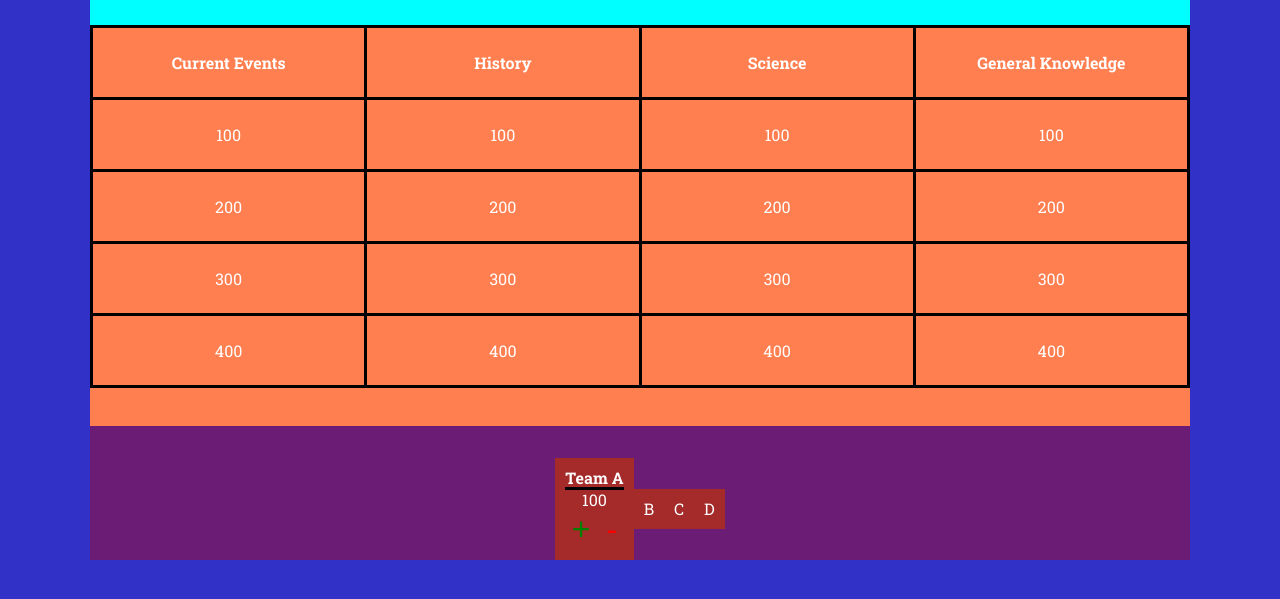
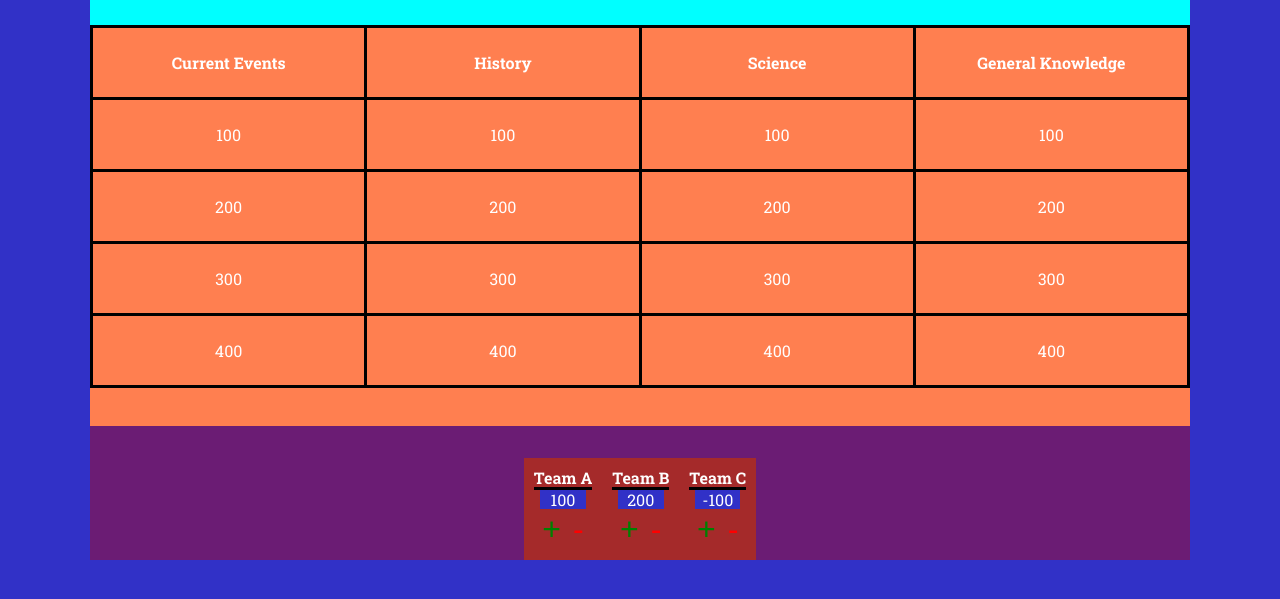
Before and after one commit to michaelzhang114/jeopardy-game, a website built with Vite: page index.html in a window 1280 px wide. Shown: the part 109-708 px from the top of the page. Built offline with nearby package versions, Linux system fonts and the light colour scheme.

Commit message:
added score control logic

```diff
--- a/index.html
+++ b/index.html
@@ -52,9 +52,9 @@
 					</table>
 				</div>
 				<div class="grid__footer">
-					<div class="player">
-						<p class="teamName">Team A</p>
-						<p class="score-controls">100</p>
+					<!-- <div class="player">
+						<p class="teamName" contenteditable="true">Team A</p>
+						<p class="score-controls" id="score">100</p>
 						<div>
 							<button class="add">
 								<p>+</p>
@@ -63,33 +63,10 @@
 								<p>-</p>
 							</button>
 						</div>
-					</div>
-					<div class="player"><p>B</p></div>
+					</div> -->
+					<!-- <div class="player"><p>B</p></div>
 					<div class="player"><p>C</p></div>
-					<div class="player"><p>D</p></div>
-
-					<!-- <div class="grid__footer__player1">
-						<p>Team A</p>
-						<hr />
-						<p id="score">100</p>
-						<div class="score-controls">
-							<button class="add">
-								<p>+</p>
-							</button>
-							<button class="minus">
-								<p>-</p>
-							</button>
-						</div>
-					</div>
-					<div class="grid__footer__player2">
-						<p>Team B</p>
-					</div>
-					<div class="grid__footer__player3">
-						<p>Team C</p>
-					</div>
-					<div class="grid__footer__player4">
-						<p>Team D</p>
-					</div> -->
+					<div class="player"><p>D</p></div> -->
 				</div>
 			</div>
 		</main>
--- a/main.js
+++ b/main.js
@@ -6,17 +6,82 @@ const plusButton = document.querySelector(".score-controls .add");
 const minusButton = document.querySelector(".score-controls .minus");
 //console.log(minusButton);
 
-var score = document.querySelector("#score").firstChild.nodeValue;
+var teams = [
+	{ teamName: "Team A", score: 100 },
+	{ teamName: "Team B", score: 200 },
+	{ teamName: "Team C", score: -100 },
+];
 
-function addScore() {
-	score = parseInt(score) + 100;
-	document.querySelector("#score").innerHTML = score;
+const footer = document.querySelector(".grid__footer");
+//console.log(footer);
+
+teams.forEach((t) => {
+	//console.log(t.teamName);
+	// Add parent div
+	const playerDiv = document.createElement("div");
+	playerDiv.classList.add("player");
+	footer.append(playerDiv);
+
+	// Team name
+	const team = document.createElement("p");
+	team.classList.add("teamName");
+	playerDiv.append(team);
+	team.innerText = t.teamName;
+
+	// Score
+	const scoreHTML = document.createElement("p");
+	scoreHTML.classList.add("score-controls");
+	scoreHTML.setAttribute("id", "score");
+	playerDiv.append(scoreHTML);
+	scoreHTML.innerText = t.score;
+
+	// Score controls (+ / -)
+	const tmpDiv = document.createElement("div");
+	playerDiv.append(tmpDiv);
+
+	const addBtn = document.createElement("button");
+	addBtn.classList.add("add");
+	const minusBtn = document.createElement("button");
+	minusBtn.classList.add("minus");
+	tmpDiv.append(addBtn);
+	tmpDiv.append(minusBtn);
+
+	const btnPlus = document.createElement("p");
+	btnPlus.innerText = "+";
+	const btnMinus = document.createElement("p");
+	btnMinus.innerText = "-";
+	addBtn.append(btnPlus);
+	minusBtn.append(btnMinus);
+
+	//console.log(scoreHTML);
+	addBtn.addEventListener("click", function () {
+		var incr = 100;
+		t.score += incr;
+		updateScore();
+	});
+	minusBtn.addEventListener("click", function () {
+		var incr = -100;
+		t.score += incr;
+		updateScore();
+	});
+});
+
+function updateScore() {
+	// store scores as an array
+	var scoresArray = teams.map(function (team) {
+		return team.score;
+	});
+
+	// querying for all #score 's
+	const scoreElements = document.querySelectorAll("#score");
+
+	// updating all scores
+	for (let i = 0; i < scoreElements.length; i++) {
+		scoreElements[i].innerText = scoresArray[i];
+	}
 }
 
-function minusScore() {
-	score = parseInt(score) - 100;
-	document.querySelector("#score").innerHTML = score;
-}
-
-plusButton.addEventListener("click", addScore);
-minusButton.addEventListener("click", minusScore);
+// global onclick
+document.addEventListener("click", function (evnt) {
+	updateScore(); // update all scores when a click happens
+});
```
